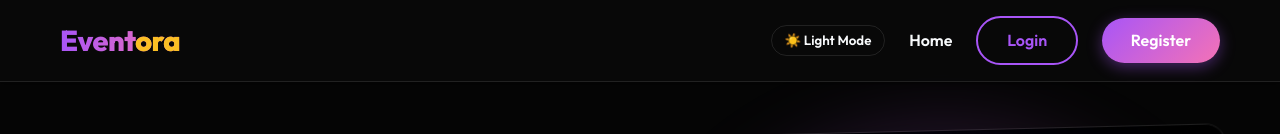
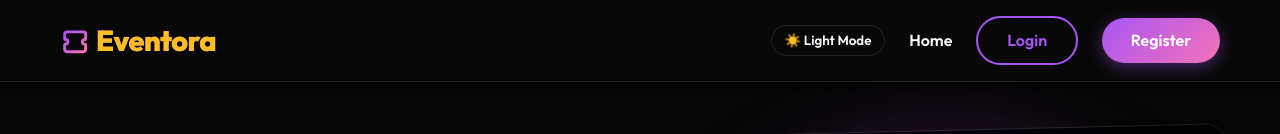
Before and after one commit to kaveewijesooriya/campus-event-ticket-booking-system, a React app in the folder frontend/: page / in a window 1280 px wide. Shown: the top 134 px of the page. Built offline with nearby package versions, Linux system fonts and the light colour scheme; no server answers; the HTML template or start-up script is replaced by a standard one.

Commit message:
feat(frontend): add ticket icon to Eventora logo

```diff
--- a/frontend/src/components/Navbar.jsx
+++ b/frontend/src/components/Navbar.jsx
@@ -16,8 +16,20 @@ const Navbar = () => {
     return (
         <nav className="navbar">
             <div className="nav-container">
-                <Link to="/" className="nav-logo">
-                    Event<span>ora</span>
+                <Link to="/" className="nav-logo" style={{ display: 'flex', alignItems: 'center', gap: '0.5rem' }}>
+                    <svg xmlns="http://www.w3.org/2000/svg" width="28" height="28" viewBox="0 0 24 24" fill="none" stroke="url(#logoGradient)" strokeWidth="2.5" strokeLinecap="round" strokeLinejoin="round">
+                        <defs>
+                            <linearGradient id="logoGradient" x1="0%" y1="0%" x2="100%" y2="100%">
+                                <stop offset="0%" stopColor="var(--primary-color)" />
+                                <stop offset="100%" stopColor="var(--secondary-color)" />
+                            </linearGradient>
+                        </defs>
+                        <path d="M4 7v3.882c0 .415.353.75.794.75h.059c1.076 0 1.947.882 1.947 1.968 0 1.085-.871 1.968-1.947 1.968h-.059c-.441 0-.794.335-.794.75V20c0 1.105.895 2 2 2h14c1.105 0 2-.895 2-2v-3.682c0-.415-.353-.75-.794-.75h-.059c-1.076 0-1.947-.882-1.947-1.968 0-1.085.871-1.968 1.947-1.968h.059c.441 0 .794-.335.794-.75V7c0-1.105-.895-2-2-2H6c-1.105 0-2 .895-2 2Z"/>
+                        <path d="M10 9h4"/>
+                        <path d="M10 13h4"/>
+                        <path d="M10 17h4"/>
+                    </svg>
+                    <span>Event<span style={{ color: 'var(--accent-color)', WebkitTextFillColor: 'var(--accent-color)' }}>ora</span></span>
                 </Link>
                 <div className="nav-links">
                     <button onClick={toggleTheme} className="theme-toggle" title="Toggle Theme">
```
